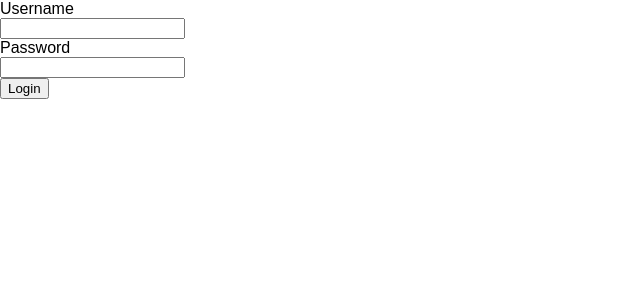
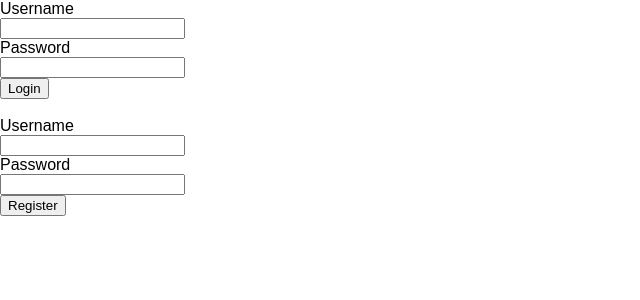
Before and after one commit to condrint/Concord, a React (Create React App) app in the folder frontend/: page / in a window 1280 px wide. Shown: the top 300 px of the page, without its empty margins (0-640 px from the left). Built offline with nearby package versions, Linux system fonts and the light colour scheme.

Commit message:
Register prototype, needs parent component stuff

```diff
--- a/frontend/src/App.js
+++ b/frontend/src/App.js
@@ -24,17 +24,14 @@ class App extends Component {
   }
 
   render() {
-    let loggedIn = this.state.isLoggedIn;
-    let loginUsernameInput = this.state.loginUsernameInput;
-    let loginPasswordInput = this.state.loginPasswordInput;
     return (
       <div id="appWrapper">
         <Login
           loginSubmit={this.handleLoginSubmit}
           loginChange={this.handleLoginChange}
-          loggedIn={loggedIn}
-          loginUsernameInput={loginUsernameInput}
-          loginPasswordInput={loginPasswordInput}
+          loggedIn={this.state.isLoggedIn}
+          loginUsernameInput={this.state.loginUsernameInput}
+          loginPasswordInput={this.state.loginPasswordInput}
         />
       </div>
     )
--- a/frontend/src/Login.js
+++ b/frontend/src/Login.js
@@ -12,14 +12,27 @@ import React, { Component } from 'react';
     {
         return (
           <div>
-            <form id = "loginForm" onSubmit={()=>this.props.loginSubmit}>
+            <div>
+              <form id = "loginForm" onSubmit={this.props.loginSubmit}>
+                Username <br/>
+                <input id="loginUsernameInput" type="text" onChange={this.props.loginChange} value={this.props.loginUsernameInput}/> <br/>
+                Password <br/>
+                <input id="loginPasswordInput" type="text" onChange={this.props.loginChange} value={this.props.loginPasswordInput}/>
+                <br/>
+                <button id="loginButton" type="submit" value="Submit">Login</button><br/>
+              </form>
+            </div>
+            <br/>
+            <div>
+            <form id = "registerForm" onSubmit={this.props.registerSubmit}>
               Username <br/>
-              <input id="loginUsernameInput" type="text" onChange={this.props.loginChange} value={this.props.loginUsernameInput}/> <br/>
+              <input id="registerUsernameInput" type="text" onChange={this.props.registerChange} value={this.props.registerUsernameInput}/> <br/>
               Password <br/>
-              <input id="loginPasswordInput" type="text" onChange={this.props.loginChange} value={this.props.loginPasswordInput}/>
+              <input id="registerPasswordInput" type="text" onChange={this.props.registerChange} value={this.props.registerPasswordInput}/>
               <br/>
-              <button id="loginButton" type="submit" value="Submit">Login</button>
+              <button id="loginButton" type="submit" value="Submit">Register</button>
             </form>
+            </div>
           </div>
         );
     }
```
